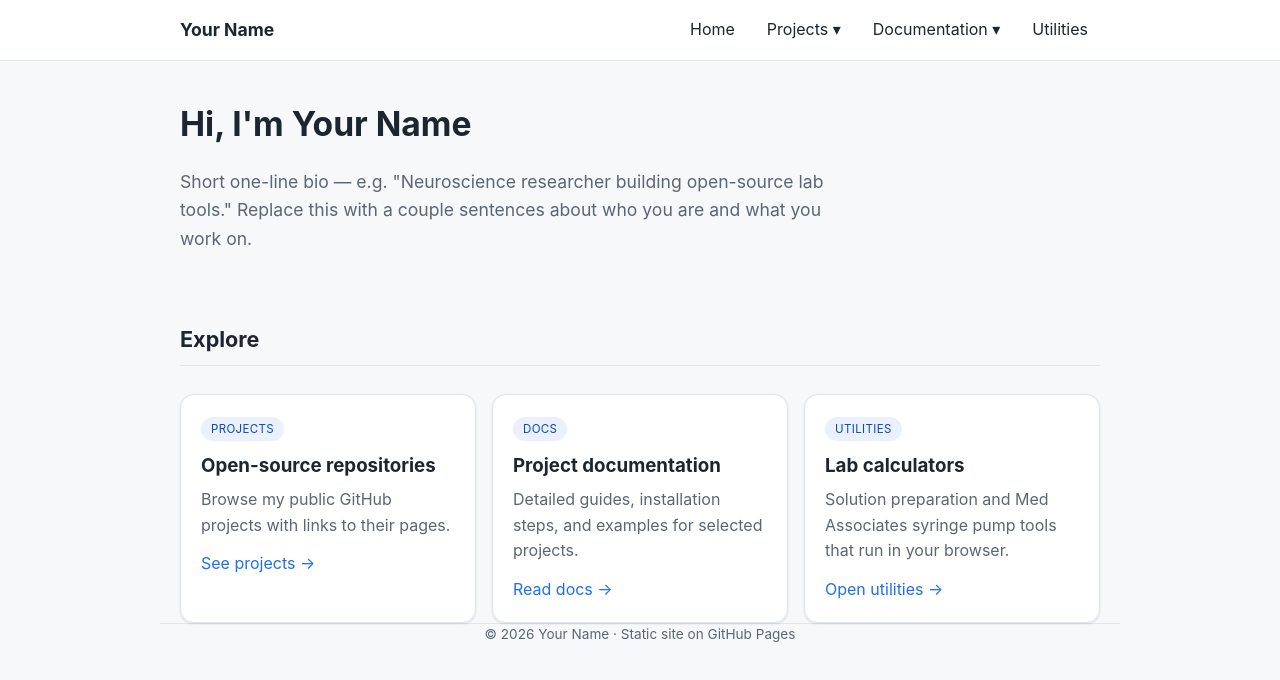
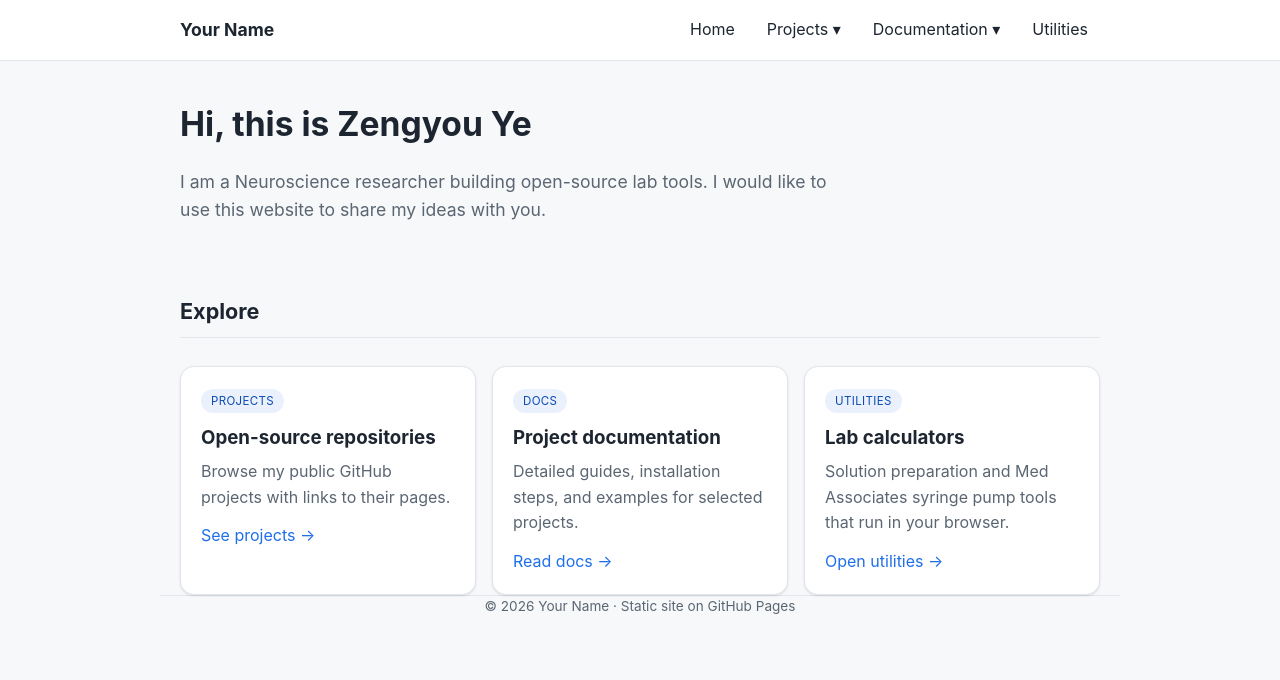
Before and after one commit to addy9908/addy9908.github.io, a plain HTML site: page index.html in a window 1280 px wide. Drawn offline with Linux system fonts and the light colour scheme.

Commit message:
Update index.html

```diff
--- a/index.html
+++ b/index.html
@@ -9,9 +9,9 @@
 <body data-root="">
 <main class="container">
   <div class="hero">
-    <h1>Hi, I'm Your Name</h1>
-    <p>Short one-line bio — e.g. "Neuroscience researcher building open-source lab tools."
-       Replace this with a couple sentences about who you are and what you work on.</p>
+    <h1>Hi, this is Zengyou Ye</h1>
+    <p>I am a Neuroscience researcher building open-source lab tools.
+       I would like to use this website to share my ideas with you.</p>
   </div>
 
   <h2 class="section">Explore</h2>
```
